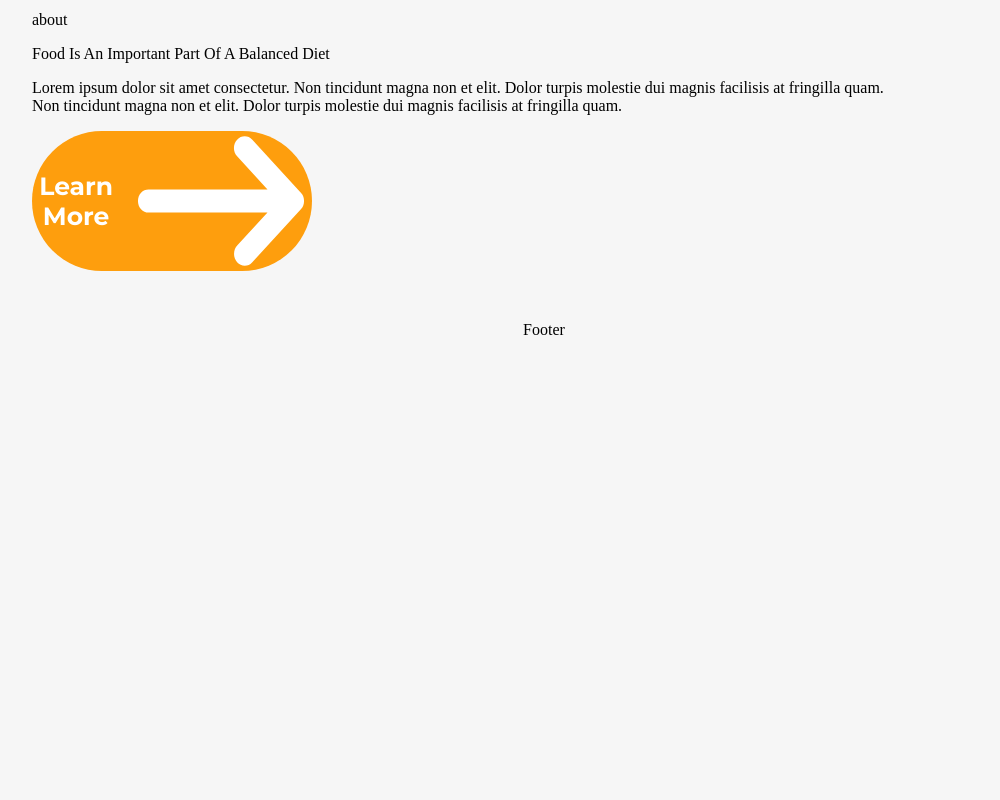
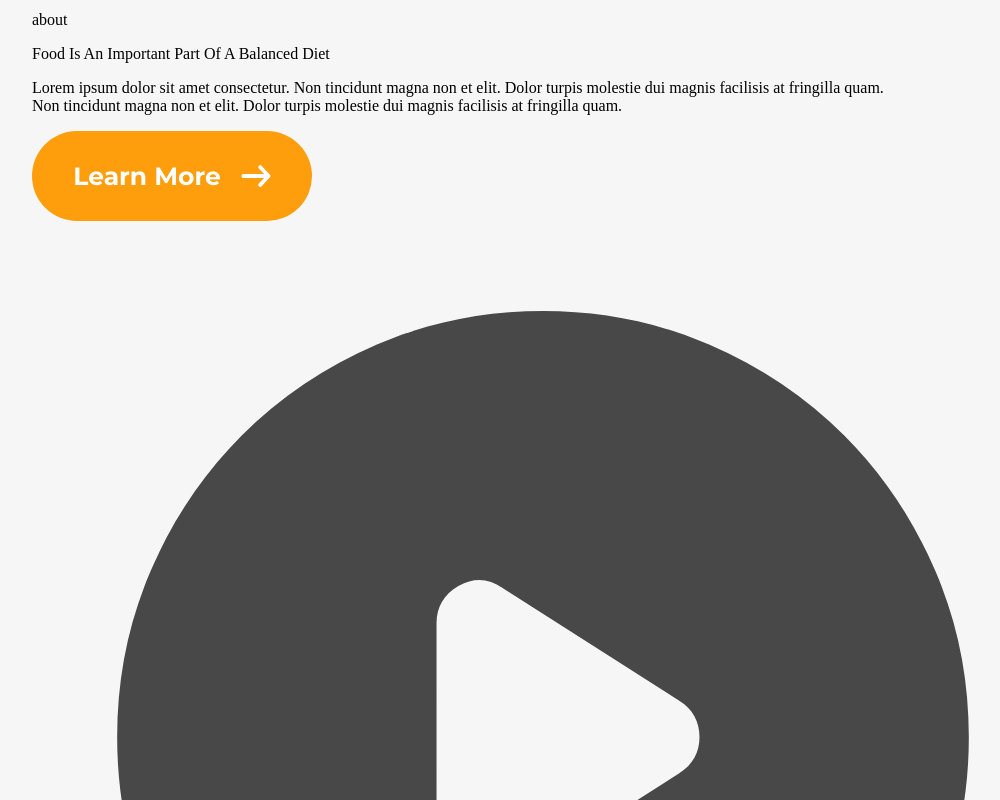
Before and after one commit to mambachristophersteven/react-restaurant-landing-page, a React (Create React App) app: page / in a window 1280 px wide. Shown: the part 1700-2500 px from the top of the page, without its empty margins (96-1096 px from the left). Before the commit the page ends 2039 px from the top, so only its background shows below. Built offline with nearby package versions, Linux system fonts and the light colour scheme.

Commit message:
content finished for AboutSection

```diff
--- a/src/Components/Button/Button.css
+++ b/src/Components/Button/Button.css
@@ -1,4 +1,4 @@
-button{
+.button button{
     width: 280px;
     display: flex;
     padding: 5px;
@@ -15,3 +15,7 @@ button{
     font-family: monBold;
     cursor: pointer;
 }
+
+.button button img{
+    width: 30px;
+}
--- a/src/Sections/AboutSection/AboutSection.jsx
+++ b/src/Sections/AboutSection/AboutSection.jsx
@@ -3,7 +3,8 @@ import './AboutSection.css'
 import AboutBanner from '../../Components/AboutBanner/AboutBanner'
 import about_image from '../../Assets/about-page-image.png'
 import arrow from '../../Assets/arrow.svg'
-
+import play_image from '../../Assets/play-circle.svg'
+import Button from '../../Components/Button/Button'
 
 const AboutSection = () => {
   return (
@@ -16,11 +17,14 @@ const AboutSection = () => {
             <p className="section-heading">about</p>
             <p className="section-header">Food Is An Important Part Of A Balanced Diet</p>
             <p className="section-text">Lorem ipsum dolor sit amet consectetur. Non tincidunt magna non et elit. Dolor  turpis molestie dui magnis facilisis at fringilla quam. <br />Non tincidunt magna non et elit. Dolor turpis molestie dui magnis facilisis at fringilla quam.</p>
+
             <div className="buttons">
-            <button>
-                <p>learn more</p>
-                <img src={arrow} alt="" />
-            </button>
+                <Button content= 'learn more' image = {arrow}/>
+                <div className="play">
+                    <img src={play_image} alt="" />
+                    <p className="play-text">watch video</p>
+                </div>
+
             </div>
         </div>
     </div>
```
Also changed, not shown: src/Assets/play-circle.svg (added).
